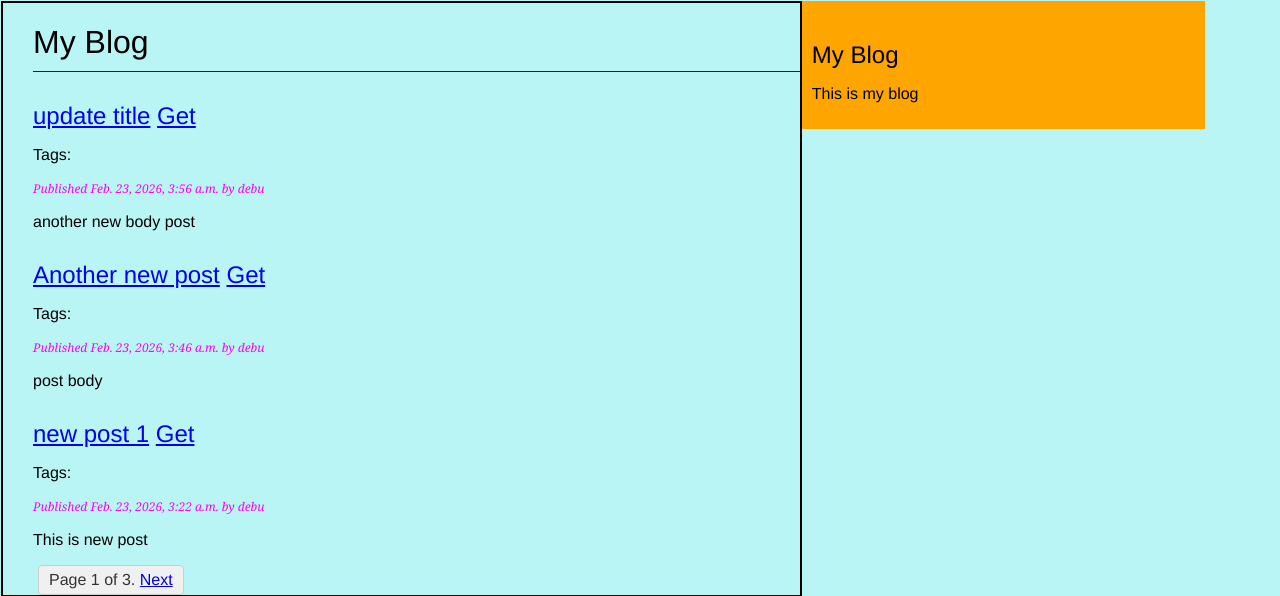
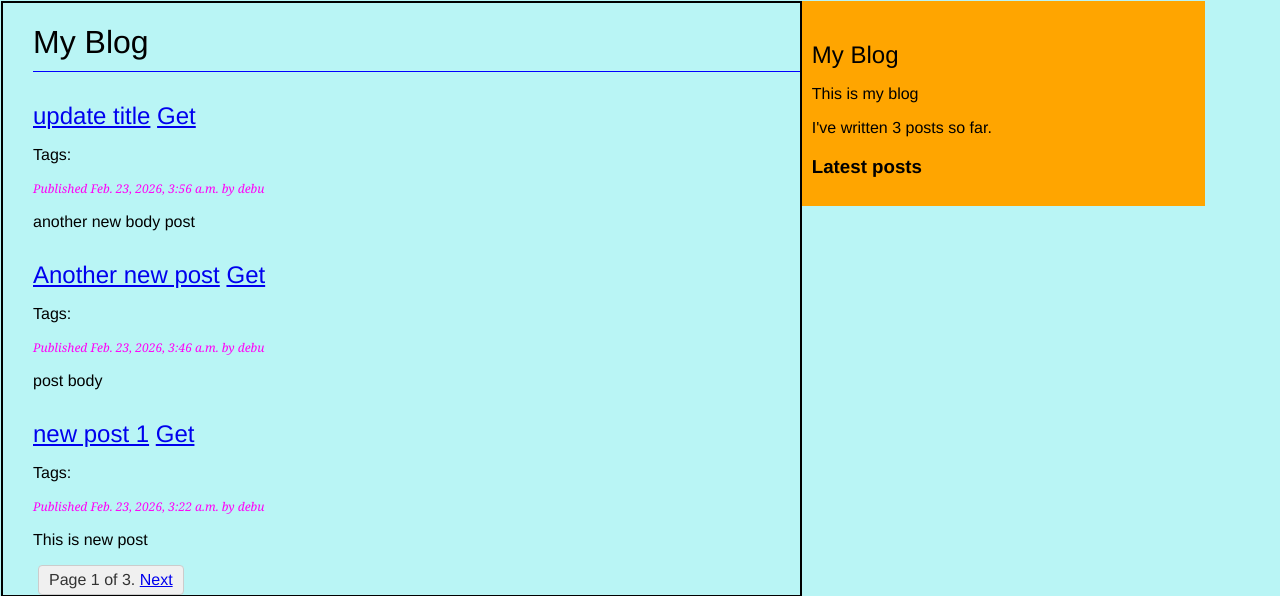
Before and after one commit to Debashish-newbie/csw2, a Django app: page /blog/ in a window 1280 px wide. Shown: the top 596 px of the page. Run offline with Django 5.2, Linux system fonts and the light colour scheme; data comes from the database, SQL or seed files in the repository; parts of the project's set-up code (start-up, migrations or seed data) failed here and were passed over.

Commit message:
CSW MIDUP 25/03/26

```diff
--- a/chapter2/mysite/blog/models.py
+++ b/chapter2/mysite/blog/models.py
@@ -3,6 +3,7 @@ from django.db import models
 from django.urls import reverse
 from django.utils import timezone
 from django.conf import settings
+
 from taggit.managers import TaggableManager
 
 # Create your models here.
--- a/chapter2/mysite/blog/templates/blog/base.html
+++ b/chapter2/mysite/blog/templates/blog/base.html
@@ -1,7 +1,9 @@
+
 <!DOCTYPE html>
 <html lang="en">
 <head>
     {% load static %}
+    {% load blog_tags %}
     <title>{% block title %}{% endblock %}</title>
     <!-- link to blog CSS -->
     <link rel="stylesheet" href="{% static 'css/blog.css' %}">
@@ -14,6 +16,9 @@
     <div id="sidebar">
         <h2>My Blog</h2>
         <p>This is my blog</p>
+        <p>I've written {% total_posts %} posts so far.</p>
+        <h3>Latest posts</h3>
+        {% comment %} {% show_latest_posts 3 %} {% endcomment %}
     </div>
 </body>
 </html>
--- /dev/null
+++ b/chapter2/mysite/blog/templatetags/blog_tags.py
@@ -0,0 +1,8 @@
+from django import template
+from ..models import Post
+from django.db.models import Count
+
+register = template.Library()
+@register.simple_tag
+def total_posts():
+    return Post.published.count()
```
Also changed, not shown: chapter2/mysite/blog/templatetags/__init__.py (added).
